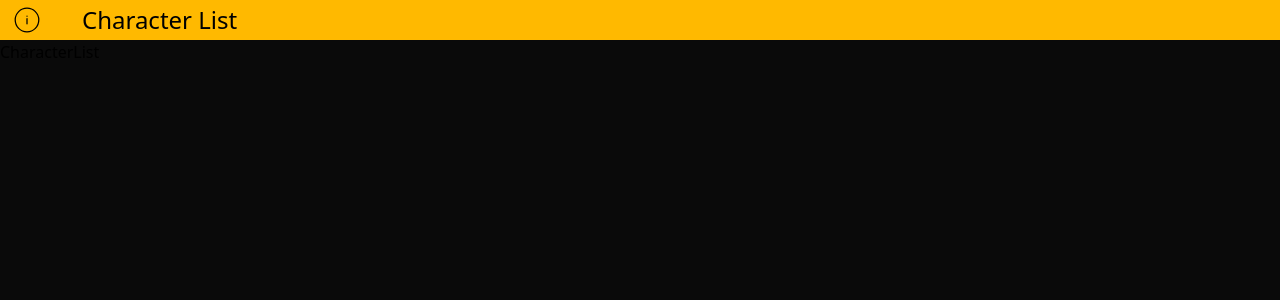
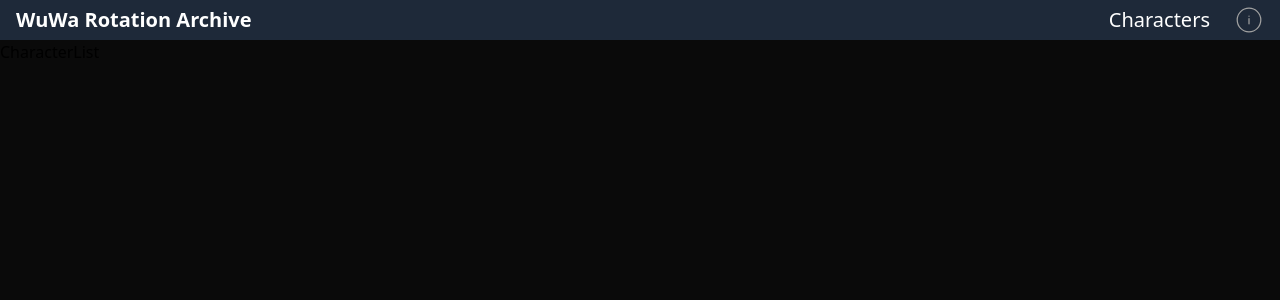
Before and after one commit to mylkner/React-Projects, a React (Vite) app in the folder WutheringWavesRotationArchive/: page / in a window 1280 px wide. Shown: the top 300 px of the page. Built offline with nearby package versions, Linux system fonts and the light colour scheme.

Commit message:
complete info card and header

```diff
--- a/WutheringWavesRotationArchive/src/components/Header.tsx
+++ b/WutheringWavesRotationArchive/src/components/Header.tsx
@@ -1,22 +1,37 @@
 import { useState } from "react";
 import { CiCircleInfo } from "react-icons/ci";
 import InfoCard from "./InfoCard";
-import { Link } from "react-router";
+import { NavLink } from "react-router";
 
 const Header = () => {
     const [showInfoCard, setShowInfoCard] = useState<boolean>(false);
 
     return (
-        <div className="h-[5vh] bg-amber-400 p-3 flex items-center">
-            <CiCircleInfo
-                className="text-3xl hover:cursor-pointer hover:text-white"
-                onClick={() => setShowInfoCard(true)}
-            />
-            <Link to="/" className="text-2xl ml-10">
-                Character List
-            </Link>
+        <header className="h-[5vh] w-full bg-gray-800 px-4 flex items-center justify-between">
+            <h1 className="text-xl font-bold text-white">
+                WuWa Rotation Archive
+            </h1>
+
+            <div className="flex items-center gap-6">
+                <NavLink
+                    to="/"
+                    className={({ isActive }) =>
+                        isActive
+                            ? "text-white text-xl"
+                            : "text-neutral-400 text-xl transition-colors duration-150 ease-in hover:text-white"
+                    }
+                >
+                    Characters
+                </NavLink>
+
+                <CiCircleInfo
+                    className="text-neutral-400 text-3xl font-bold transition-colors duration-150 ease-in hover:text-white hover:cursor-pointer"
+                    onClick={() => setShowInfoCard(true)}
+                />
+            </div>
+
             {showInfoCard && <InfoCard setShowInfoCard={setShowInfoCard} />}
-        </div>
+        </header>
     );
 };
 
--- a/WutheringWavesRotationArchive/src/components/InfoCard.tsx
+++ b/WutheringWavesRotationArchive/src/components/InfoCard.tsx
@@ -1,4 +1,5 @@
 import type { Dispatch, SetStateAction } from "react";
+import { GoXCircle } from "react-icons/go";
 
 interface InfoCardProps {
     setShowInfoCard: Dispatch<SetStateAction<boolean>>;
@@ -7,27 +8,30 @@ interface InfoCardProps {
 const InfoCard = ({ setShowInfoCard }: InfoCardProps) => {
     return (
         <div
-            className="absolute top-0 right-0 left-0 bottom-0 w-full h-full flex items-center justify-center opacity-80 bg-black ="
+            className="absolute top-0 right-0 left-0 bottom-0 w-full h-full flex items-center justify-center bg-black/80 ="
             onClick={() => setShowInfoCard(false)}
         >
             <div
                 onClick={(e) => e.stopPropagation()}
-                className="w-1/2 h-fit rounded p-5 bg-white opacity flex flex-col gap-4"
+                className="w-1/2 h-fit rounded p-5 bg-gray-800 flex flex-col gap-4"
             >
-                <h2 className="text-2xl font-bold">Rotation Archive</h2>
-                <p className="text-lg">
+                <div className="flex justify-between items-center">
+                    <h2 className="text-2xl font-bold text-white">
+                        Rotation Archive
+                    </h2>
+                    <GoXCircle
+                        className="text-white text-2xl hover:cursor-pointer hover:text-blue-600"
+                        onClick={() => setShowInfoCard(false)}
+                    />
+                </div>
+
+                <p className="text-lg text-white">
                     These rotations are just what I personally use in Wuthering
                     Waves. They may or may not be the most optimal, but just
                     what I found that I thinks works well and fits my playstyle.
                     Only characters I own/have built will be here. Feel free to
                     adjust them in any way you please.
                 </p>
-                <button
-                    className="px-6 py-3 bg-blue-500 text-white rounded mt-auto hover:bg-blue-600 hover:cursor-pointer"
-                    onClick={() => setShowInfoCard(false)}
-                >
-                    Close
-                </button>
             </div>
         </div>
     );
```
